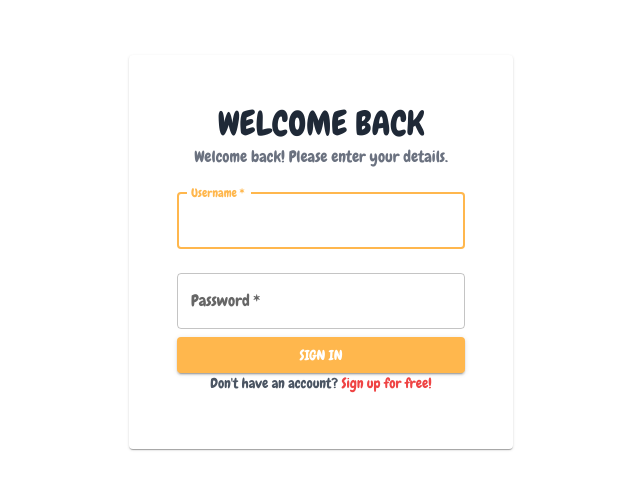
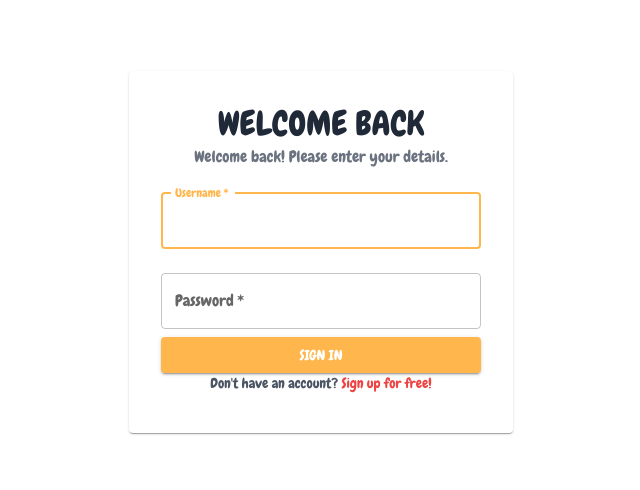
Before and after one commit to ChocolateAceCream/telescope, a React (Vite) app in the folder frontend/: page /login in a window 1280 px wide. Shown: the part 148-638 px from the top of the page, without its empty margins (319-959 px from the left). Built offline with nearby package versions, Linux system fonts and the light colour scheme.

Commit message:
FIX: fix css

```diff
--- a/frontend/src/layout/baseLayout.tsx
+++ b/frontend/src/layout/baseLayout.tsx
@@ -16,7 +16,7 @@ const BaseLayout = () => {
       </header>
 
       {/* 🔹 Scrollable Main Content */}
-      <main className="flex-1 mt-[4rem] overflow-auto p-4">
+      <main className="flex-1 mt-[4rem] overflow-y-auto p-4">
         <Outlet />
       </main>
 
--- a/frontend/src/views/auth/login.tsx
+++ b/frontend/src/views/auth/login.tsx
@@ -46,7 +46,7 @@ const LoginPage = () => {
   }
   return (
     <div className="flex items-center justify-center min-h-screen">
-      <Card className="max-w-sm p-8 shadow-lg rounded-3xl">
+      <Card className="max-w-sm m-4 p-4 shadow-lg rounded-2xl !important ">
         <CardContent>
           <Typography
             variant="h4"
--- a/frontend/src/views/home/index.tsx
+++ b/frontend/src/views/home/index.tsx
@@ -50,7 +50,7 @@ const Home = () => {
 
   return (
     <>
-      <Box className="flex flex-col items-center space-y-4 sm:w-[25rem] w-[22rem]  px-2 mx-auto mt-4">
+      <Box className="flex flex-col items-center space-y-4 sm:w-[25rem] w-[21rem]  px-2 mx-auto mt-4">
         {/* Show Camera if no image is captured */}
         {!capturedImage ? (
           <Camera onCapture={handleImageCapture} isOpen={isCameraActive} />
```
